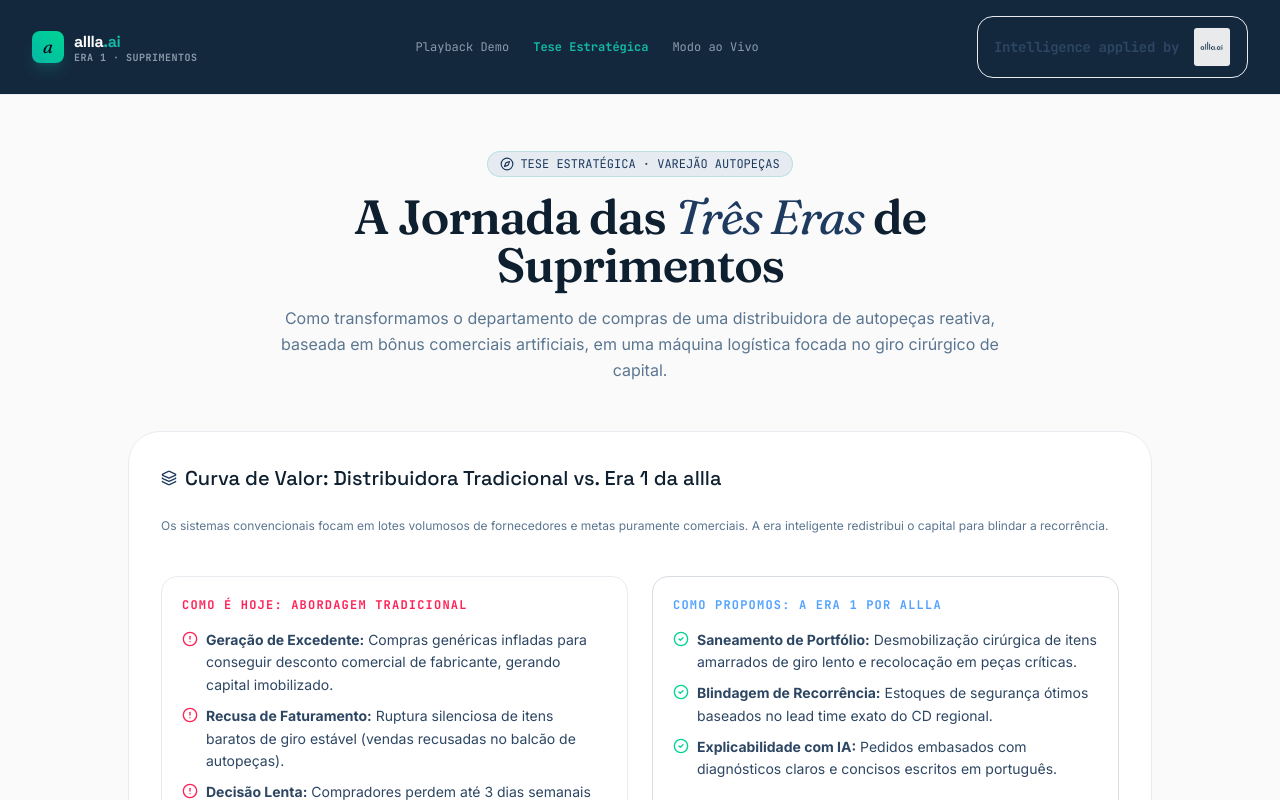
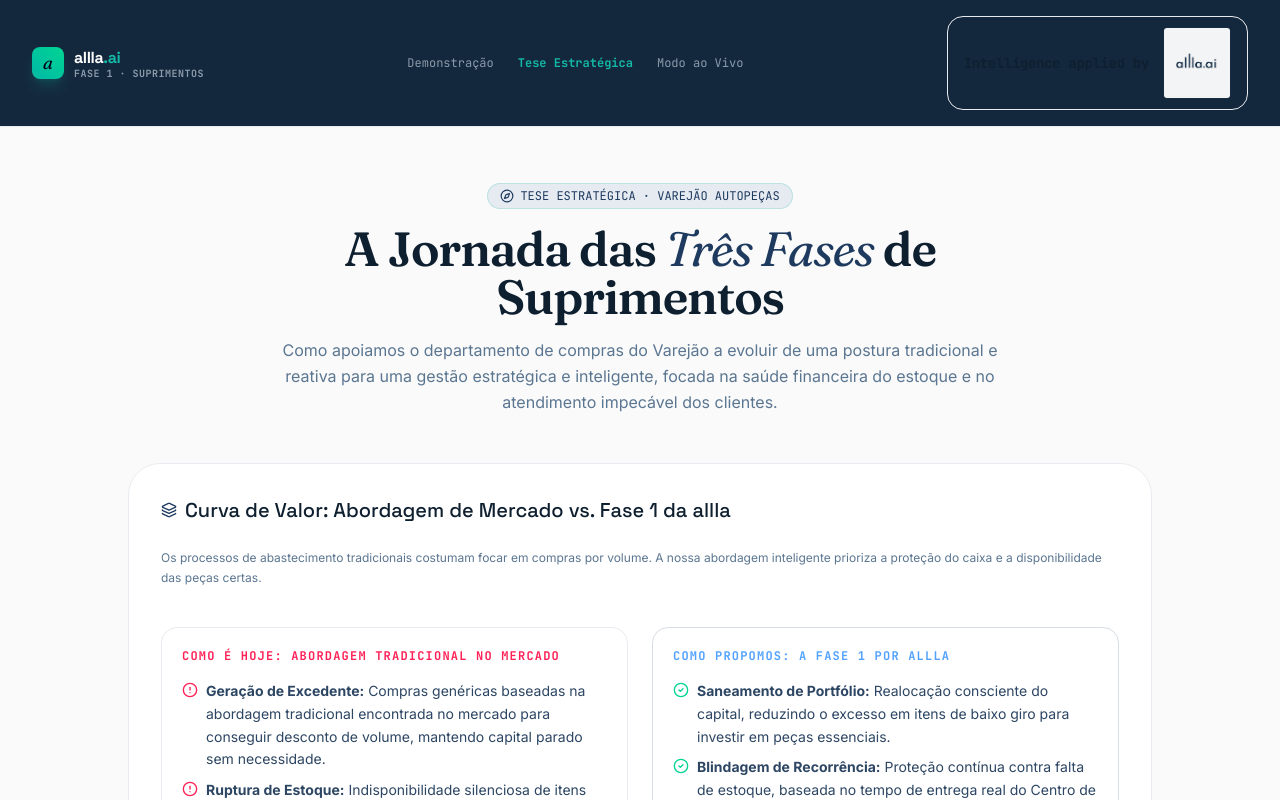
Before and after one commit to igorregoir-lgtm/Agente-de-Estoque-Era-1-Varejao, a React (Vite) app: page / in a window 1280 px wide. Both pictures are taken after a click on the button "Tese Estratégica". Shown: the top 800 px of the page. Built offline with nearby package versions, Linux system fonts and the light colour scheme; no server answers.

Commit message:
feat: use Phase/Fase instead of Era, translate anglicanisms, and decrease playback speed by half

```diff
--- a/api/genai-analise.ts
+++ b/api/genai-analise.ts
@@ -47,7 +47,7 @@ export default async function handler(req: VercelRequest, res: VercelResponse) {
     const ai = getAiClient();
 
     const prompt = `
-      Você é o Agente de Estoque Era 1 do Varejão Autopeças. Sua missão é ler esta lista de peças de reposição de autopeças e gerar uma análise cirúrgica combinada de controle de estoque obedecendo ao protocolo de 6 passos (ABC-XYZ, custo de oportunidade, alertas de estoque e lista de pedidos).
+      Você é o Agente de Estoque Fase 1 do Varejão Autopeças. Sua missão é ler esta lista de peças de reposição de autopeças e gerar uma análise cirúrgica combinada de controle de estoque obedecendo ao protocolo de 6 passos (ABC-XYZ, custo de oportunidade, alertas de estoque e lista de pedidos).
 
       Lista de SKUs fornecida:
       ${JSON.stringify(skus, null, 2)}
@@ -110,7 +110,7 @@ export default async function handler(req: VercelRequest, res: VercelResponse) {
       - receitaEmRiscoTotal: number (soma das receitas em risco imediatas da amostra em reais)
       - economiasPotenciais: number (quanto capital pode ser liberado estancando compras redundantes)
       - top5Acoes: lista de até 5 ações imediatas contendo { acao: string, justificativa: string }
-      - notaAoComprador: considerações finais estratégicas provando o método da Era 1.
+      - notaAoComprador: considerações finais estratégicas provando o método da Fase 1.
 
       Retorne APENAS um JSON válido de acordo com o esquema acima de forma direta, sem tags markdown do tipo \`\`\`json no início ou fim.
     `;
--- a/src/App.tsx
+++ b/src/App.tsx
@@ -49,7 +49,7 @@ export default function App() {
             onClick={() => setStage("welcome")}
             className="flex items-center gap-2.5 cursor-pointer group select-none"
           >
-            {/* Elegant SVG visual representing allla + Era 1 logo */}
+            {/* Elegant SVG visual representing allla + Fase 1 logo */}
             <div className="w-8 h-8 rounded-lg bg-gradient-to-tr from-brand-teal to-emerald-400 flex items-center justify-center shadow-lg shadow-brand-teal/20 group-hover:scale-105 transition-transform">
               <span className="font-serif italic font-bold text-slate-950 text-lg">a</span>
             </div>
@@ -58,7 +58,7 @@ export default function App() {
                 allla<span className="text-brand-teal">.ai</span>
               </span>
               <span className="text-[10px] font-mono text-slate-500 tracking-wider uppercase block -mt-1 font-semibold">
-                Era 1 · Suprimentos
+                Fase 1 · Suprimentos
               </span>
             </div>
           </div>
@@ -72,7 +72,7 @@ export default function App() {
               }}
               className={`transition-colors cursor-pointer ${stage === "playback" && !customResult ? "text-brand-teal font-bold" : "text-slate-400 hover:text-slate-200"}`}
             >
-              Playback Demo
+              Demonstração
             </button>
             <button
               onClick={() => setStage("tese")}
@@ -90,13 +90,13 @@ export default function App() {
 
           {/* Intelligence applied by allla - enlarged and clean */}
           <div className="flex items-center gap-3.5 px-4 py-2.5 rounded-2xl bg-slate-950/40 border border-slate-800/40 select-none">
-            <span className="text-sm font-semibold text-slate-350 tracking-tight font-mono">
+            <span className="text-sm font-semibold text-slate-355 tracking-tight font-mono">
               Intelligence applied by
             </span>
             <img
               src="/logo_allla.jpeg"
               alt="allla logo"
-              className="h-10 w-auto rounded opacity-90 object-contain border border-slate-700/20"
+              className="h-18 w-auto rounded opacity-95 object-contain border border-slate-700/20"
             />
           </div>
         </div>
--- a/src/components/ModoVivoController.tsx
+++ b/src/components/ModoVivoController.tsx
@@ -461,7 +461,7 @@ export default function ModoVivoController({ onBackToTese, onAnalysisResult }: M
             acao: `Gatilho de Reposição: Pedir ${i.qtdSugerida} un do SKU ${i.sku} (MOQ: ${i.moq}).`,
             justificativa: i.justificativa
           })),
-          notaAoComprador: "Decisão simulada em conformidade com as regras financeiras da Era 1. O saldo é calculado usando o consumo diário derivado da média mensal e desvio padrão para calibrar o estoque de segurança."
+          notaAoComprador: "Decisão simulada em conformidade com as diretrizes da Fase 1. O saldo ideal é projetado usando o ritmo de vendas diário derivado do histórico mensal e o desvio padrão para calibrar a margem de segurança."
         };
 
         setIsLoading(false);
@@ -494,7 +494,7 @@ export default function ModoVivoController({ onBackToTese, onAnalysisResult }: M
           <span>Lote Customizado Ativo</span>
         </div>
         <h2 className="text-3xl md:text-5xl font-serif font-semibold text-white tracking-tight">
-          Simulador Inteligente <span className="text-brand-teal italic">Era 1</span>
+          Simulador Inteligente <span className="text-brand-teal italic">Fase 1</span>
         </h2>
         <p className="text-slate-405 text-sm max-w-2xl leading-relaxed">
           Altere as quantidades em estoque, custos, preços e histórico de vendas mensais. Suba planilhas ou relatórios em PDF com OCR inteligente. Salve as simulações diretamente na nuvem do Supabase.
--- a/src/components/TeseEstrategica.tsx
+++ b/src/components/TeseEstrategica.tsx
@@ -21,10 +21,10 @@ export default function TeseEstrategica({ onBackToDemo, onOpenLivePlayground }:
           <span>TESE ESTRATÉGICA · VAREJÃO AUTOPEÇAS</span>
         </div>
         <h2 className="text-3xl md:text-5xl font-serif font-semibold text-white tracking-tight">
-          A Jornada das <span className="text-brand-teal italic">Três Eras</span> de Suprimentos
+          A Jornada das <span className="text-brand-teal italic">Três Fases</span> de Suprimentos
         </h2>
         <p className="text-slate-400 text-sm md:text-base leading-relaxed">
-          Como transformamos o departamento de compras de uma distribuidora de autopeças reativa, baseada em bônus comerciais artificiais, em uma máquina logística focada no giro cirúrgico de capital.
+          Como apoiamos o departamento de compras do Varejão a evoluir de uma postura tradicional e reativa para uma gestão estratégica e inteligente, focada na saúde financeira do estoque e no atendimento impecável dos clientes.
         </p>
       </div>
 
@@ -32,30 +32,30 @@ export default function TeseEstrategica({ onBackToDemo, onOpenLivePlayground }:
       <div className="bg-[#0c0c0c] border border-[#1a1a1a] rounded-[2rem] p-6 md:p-8 space-y-6">
         <h3 className="text-xl font-display font-medium text-white flex items-center gap-2">
           <Layers className="w-4 h-4 text-brand-teal" />
-          Curva de Valor: Distribuidora Tradicional vs. Era 1 da allla
+          Curva de Valor: Abordagem de Mercado vs. Fase 1 da allla
         </h3>
         <p className="text-xs text-slate-400 leading-relaxed">
-          Os sistemas convencionais focam em lotes volumosos de fornecedores e metas puramente comerciais. A era inteligente redistribui o capital para blindar a recorrência.
+          Os processos de abastecimento tradicionais costumam focar em compras por volume. A nossa abordagem inteligente prioriza a proteção do caixa e a disponibilidade das peças certas.
         </p>
 
         <div className="grid grid-cols-1 md:grid-cols-2 gap-6 pt-4">
           {/* Traditional System */}
           <div className="p-5 rounded-2xl bg-[#030303] border border-rose-950/50 space-y-4">
             <span className="font-mono text-rose-500 font-bold text-xs uppercase tracking-widest block">
-              COMO É HOJE: Abordagem Tradicional
+              COMO É HOJE: Abordagem Tradicional no Mercado
             </span>
             <ul className="space-y-2 text-xs md:text-sm text-slate-300">
               <li className="flex items-start gap-2 leading-relaxed">
                 <AlertCircle className="w-4 h-4 text-rose-500 shrink-0 mt-0.5" />
-                <span><strong>Geração de Excedente:</strong> Compras genéricas infladas para conseguir desconto comercial de fabricante, gerando capital imobilizado.</span>
+                <span><strong>Geração de Excedente:</strong> Compras genéricas baseadas na abordagem tradicional encontrada no mercado para conseguir desconto de volume, mantendo capital parado sem necessidade.</span>
               </li>
               <li className="flex items-start gap-2 leading-relaxed">
                 <AlertCircle className="w-4 h-4 text-rose-500 shrink-0 mt-0.5" />
-                <span><strong>Recusa de Faturamento:</strong> Ruptura silenciosa de itens baratos de giro estável (vendas recusadas no balcão de autopeças).</span>
+                <span><strong>Ruptura de Estoque:</strong> Indisponibilidade silenciosa de itens importantes para o dia a dia, gerando perda de vendas e insatisfação no balcão.</span>
               </li>
               <li className="flex items-start gap-2 leading-relaxed">
                 <AlertCircle className="w-4 h-4 text-rose-500 shrink-0 mt-0.5" />
-                <span><strong>Decisão Lenta:</strong> Compradores perdem até 3 dias semanais limpando planilhas manuais propensas a erros.</span>
+                <span><strong>Sobrecarga Operacional:</strong> Equipes de compras sobrecarregadas com planilhas manuais complexas, sobrando pouco tempo para análises estratégicas.</span>
               </li>
             </ul>
           </div>
@@ -63,20 +63,20 @@ export default function TeseEstrategica({ onBackToDemo, onOpenLivePlayground }:
           {/* Era 1 Systems */}
           <div className="p-5 rounded-2xl bg-[#111111] border border-blue-500/20 space-y-4">
             <span className="font-mono text-blue-400 font-bold text-xs uppercase tracking-widest block">
-              COMO PROPOMOS: A Era 1 por allla
+              COMO PROPOMOS: A Fase 1 por allla
             </span>
             <ul className="space-y-2 text-xs md:text-sm text-slate-300">
               <li className="flex items-start gap-2 leading-relaxed">
                 <CheckCircle2 className="w-4 h-4 text-emerald-400 shrink-0 mt-0.5" />
-                <span><strong>Saneamento de Portfólio:</strong> Desmobilização cirúrgica de itens amarrados de giro lento e recolocação em peças críticas.</span>
+                <span><strong>Saneamento de Portfólio:</strong> Realocação consciente do capital, reduzindo o excesso em itens de baixo giro para investir em peças essenciais.</span>
               </li>
               <li className="flex items-start gap-2 leading-relaxed">
                 <CheckCircle2 className="w-4 h-4 text-emerald-400 shrink-0 mt-0.5" />
-                <span><strong>Blindagem de Recorrência:</strong> Estoques de segurança ótimos baseados no lead time exato do CD regional.</span>
+                <span><strong>Blindagem de Recorrência:</strong> Proteção contínua contra falta de estoque, baseada no tempo de entrega real do Centro de Distribuição regional.</span>
               </li>
               <li className="flex items-start gap-2 leading-relaxed">
                 <CheckCircle2 className="w-4 h-4 text-emerald-400 shrink-0 mt-0.5" />
-                <span><strong>Explicabilidade com IA:</strong> Pedidos embasados com diagnósticos claros e concisos escritos em português.</span>
+                <span><strong>Decisões Justificadas:</strong> Pedidos recomendados com diagnósticos estratégicos claros e concisos que facilitam o dia a dia.</span>
               </li>
             </ul>
           </div>
@@ -155,7 +155,7 @@ export default function TeseEstrategica({ onBackToDemo, onOpenLivePlayground }:
 
             <div className="space-y-3 bg-[#111111] p-4 rounded-xl border border-[#1a1a1a]">
               <span className="text-[10px] font-mono text-slate-500 block uppercase tracking-widest">
-                INICIATIVAS LOGÍSTICAS DA ERA
+                INICIATIVAS LOGÍSTICAS DA FASE
               </span>
               <ul className="space-y-2 text-xs text-slate-300 font-mono">
                 {activePhase.iniciativas.map((initiative, idx) => (
--- a/src/seed.ts
+++ b/src/seed.ts
@@ -564,7 +564,7 @@ export const RELATORIO_PRECOMPUTED: RelatorioExecutivo = {
       justificativa: "A amostra aponta 35 unidades com tempo de cobertura irreal de 94 dias úteis no armazém."
     }
   ],
-  notaAoComprador: "A Era 1 aplica o regulamento matemático-estratégico de forma cirúrgica. Em vez de comprar conjuntos em pacotes genéricos de fornecedores para rechear metas de bônus comerciais, o Agente canaliza o capital para os exatos SKUs de alta recorrência sob risco de perda iminente. O comprador avalia e chancela o pedido economizando horas de análise manual rasa."
+  notaAoComprador: "A Fase 1 aplica o método estratégico de forma cirúrgica. Em vez de comprar lotes genéricos de fornecedores para atingir metas de volume, o Agente direciona o capital para os exatos SKUs de alta recorrência sob risco de falta iminente. O comprador avalia e chancela o pedido com facilidade, otimizando seu tempo de trabalho."
 };
 
 export const FASES_TESE: FaseTese[] = [
```
Also changed, not shown: src/components/PlaybackDashboard.tsx (+4 -4 lines), src/components/WelcomeScreen.tsx (+4 -4 lines), 1 other file (tests, documents, lock files or other folders).
